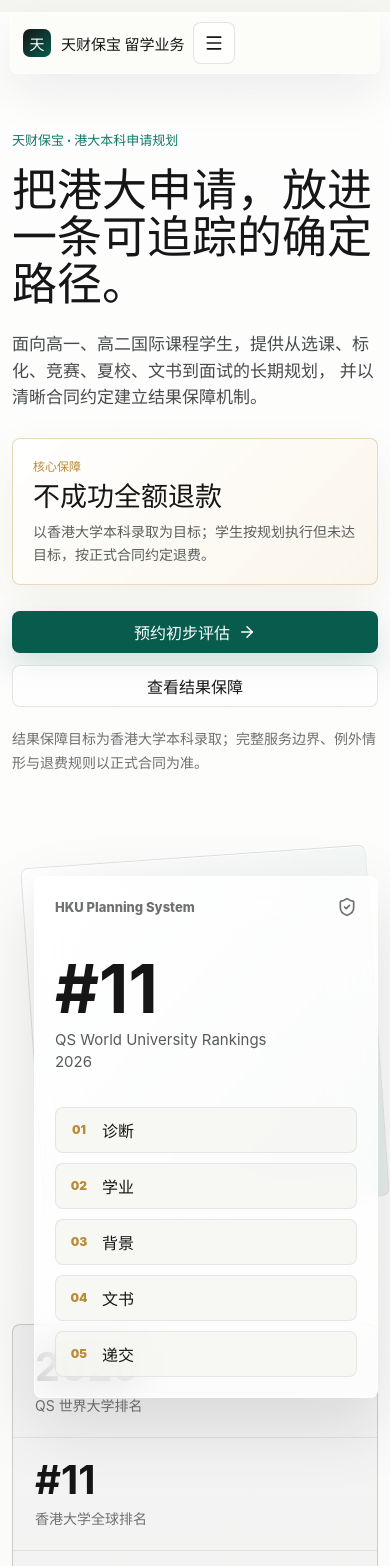
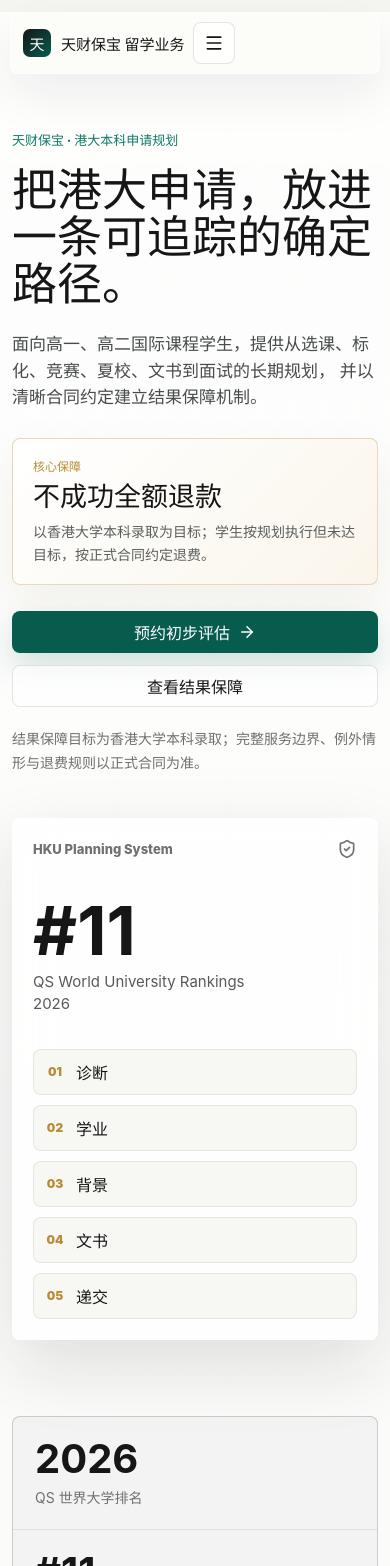
Before and after one commit to StephenSSG/tiancai-baobao-study-abroad, a React (Vite) app: page / in a window 390 px wide. Shown: the top 1566 px of the page. Built offline with nearby package versions, Linux system fonts and the light colour scheme.

Commit message:
Fix mobile layout overlap

```diff
--- a/src/styles.css
+++ b/src/styles.css
@@ -365,7 +365,9 @@ h3 {
 
 .timeline-item p {
   margin: 0;
+  min-width: 0;
   font-weight: 800;
+  overflow-wrap: anywhere;
 }
 
 .stats-band {
@@ -813,6 +815,7 @@ h3 {
   background: rgba(15, 123, 104, 0.08);
   font-size: 14px;
   line-height: 1.65;
+  overflow-wrap: anywhere;
 }
 
 .error-message {
@@ -824,6 +827,7 @@ h3 {
   background: rgba(122, 51, 77, 0.08);
   font-size: 14px;
   line-height: 1.65;
+  overflow-wrap: anywhere;
 }
 
 .footer {
@@ -988,22 +992,31 @@ h3 {
   }
 
   .hero-visual {
-    min-height: 430px;
+    display: grid;
+    gap: 12px;
+    min-height: auto;
   }
 
   .hero-visual::before {
-    inset: 38px 0 40px 20px;
+    display: none;
+  }
+
+  .glass-panel {
+    position: static;
+    width: 100%;
   }
 
   .panel-main {
-    top: 58px;
-    right: 0;
-    width: 94%;
+    width: 100%;
     padding: 20px;
   }
 
   .score-line strong {
     font-size: 68px;
+  }
+
+  .timeline-item {
+    grid-template-columns: 42px minmax(0, 1fr);
   }
 
   .stats-band {
```
